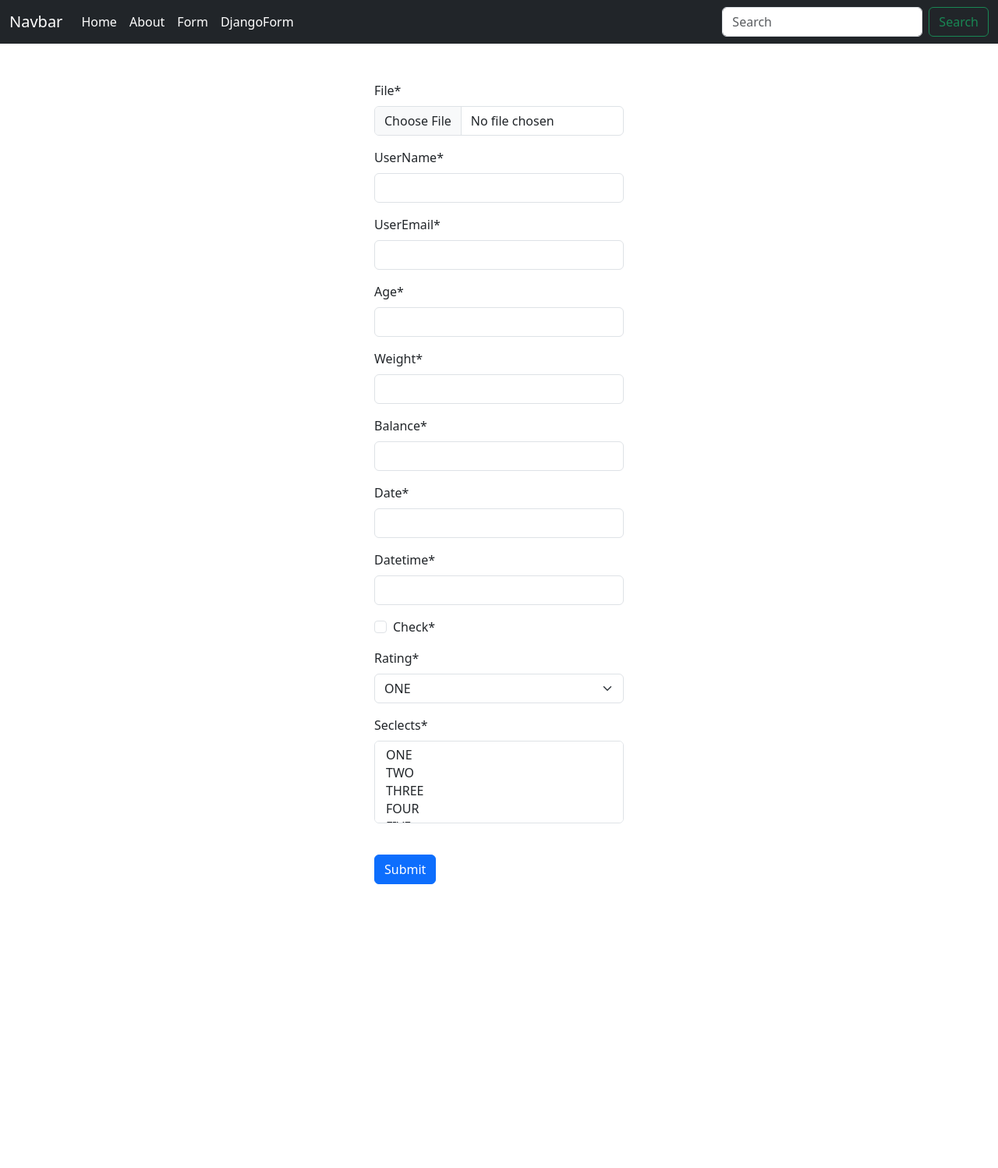
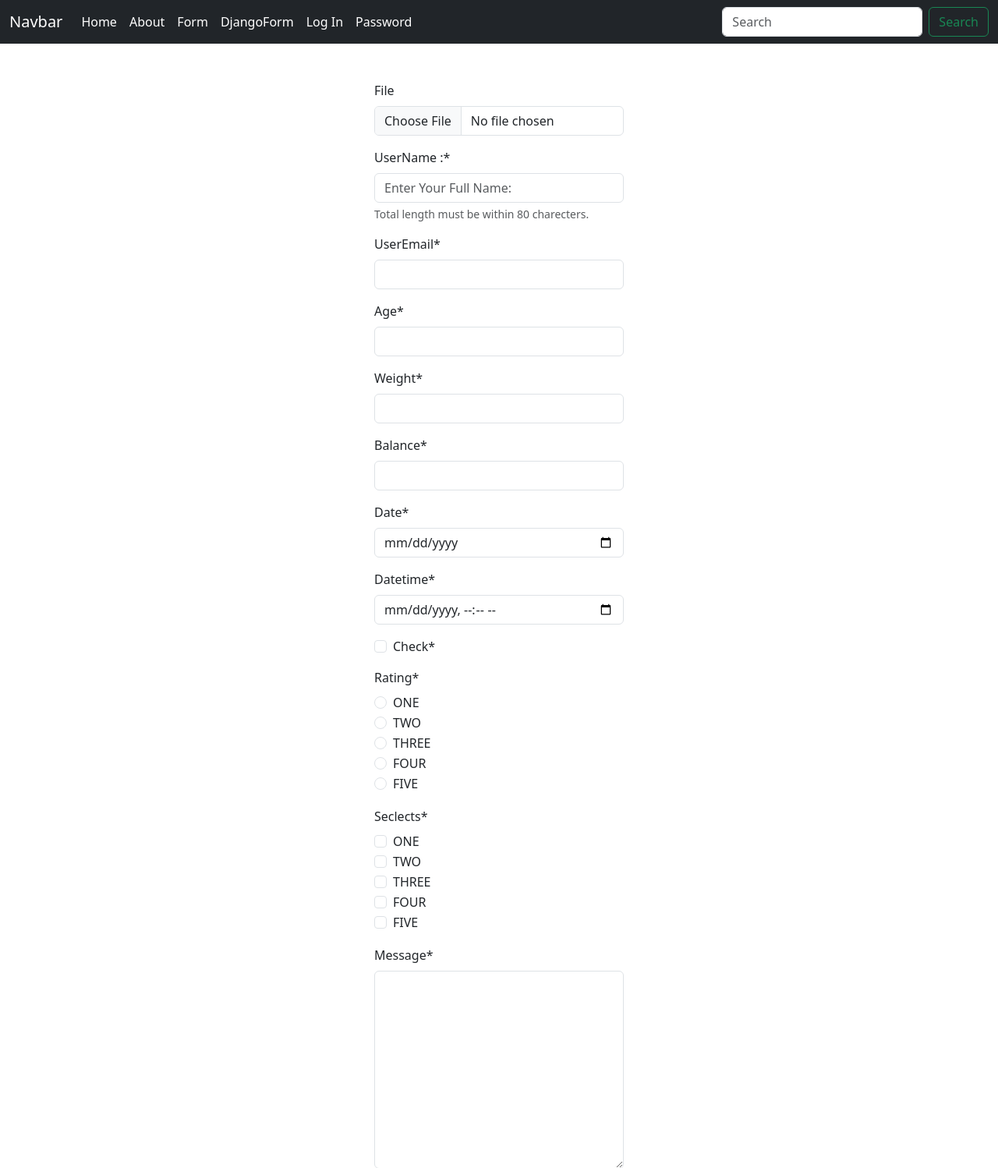
Before and after one commit to sumondebnath/Django, a Django app: page /djangoForm/ in a window 1280 px wide. Shown: the top 1498 px of the page at 78% size. Before the commit the page ends 1134 px from the top, so only its background shows below. Run offline with Django 4.2, Linux system fonts and the light colour scheme; some libraries are stand-ins or nearby versions.

Commit message:
form get post formField fieldValidation

```diff
--- a/projectFive/appOne/forms.py
+++ b/projectFive/appOne/forms.py
@@ -1,21 +1,76 @@
 from django import forms
+from django.core import validators
 
 class contactForm(forms.Form):
 
     # image = forms.ImageField()
 
-    file = forms.FileField()
+    file = forms.FileField(required=False)
 
-    name = forms.CharField(label="UserName")
+    name = forms.CharField(label="UserName :", help_text="Total length must be within 80 charecters.", widget=forms.TextInput(attrs={"placeholder":"Enter Your Full Name: "}))
     email = forms.EmailField(label="UserEmail")
     age = forms.IntegerField()
     weight = forms.FloatField()
     balance = forms.DecimalField()
-    date = forms.DateField()
-    dateTime = forms.DateTimeField()
+    date = forms.DateField(widget=forms.DateInput(attrs={"type":"Date"}))
+    dateTime = forms.DateTimeField(widget=forms.DateInput(attrs={"type":"datetime-local"}))
     check = forms.BooleanField()
 
     CHOICES = [(1, "ONE"), (2, "TWO"), (3, "THREE"), (4, "FOUR"), (5, "FIVE")]
-    rating = forms.ChoiceField(choices = CHOICES)
+    rating = forms.ChoiceField(choices = CHOICES, widget=forms.RadioSelect)
 
-    seclects = forms.MultipleChoiceField(choices = CHOICES)
+    seclects = forms.MultipleChoiceField(choices = CHOICES, widget=forms.CheckboxSelectMultiple)
+
+    message = forms.CharField(widget=forms.Textarea)
+
+# class LoginForm(forms.Form):
+#     name = forms.CharField(widget=forms.TextInput)
+#     email = forms.EmailField(widget=forms.EmailInput)
+
+    # def clean_name(self):
+    #     valName = self.cleaned_data["name"]
+    #     if len(valName) < 10:
+    #         raise forms.ValidationError("Enter a name with at least 10 charecters.")
+    #     return valName
+    # def clean_email(self):
+    #     valMail = self.cleaned_data["email"]
+    #     if "@" not in valMail or ".com" not in valMail:
+    #         raise forms.ValidationError("Incorrect Email.")
+    #     return valMail
+
+    # def clean(self):
+    #     cleaned_data = super().clean()
+    #     valName = self.cleaned_data["name"]
+    #     valMail = self.cleaned_data["email"]
+    #     if len(valName) < 10:
+    #         raise forms.ValidationError("Enter a name with at least 10 charecters.")
+    #     if "@" not in valMail or ".com" not in valMail:
+    #         raise forms.ValidationError("Incorrect Email.")
+
+
+def lengthCheck(value):
+    if len(value) < 10:
+        raise forms.ValidationError("Type some more texts.")
+
+class LoginForm(forms.Form):
+    name = forms.CharField(widget=forms.TextInput, validators=[validators.MinLengthValidator(10, message="Ensure this value has at least 10 characters.")])
+    email = forms.EmailField(widget=forms.EmailInput, validators=[validators.EmailValidator])
+    age = forms.IntegerField( validators=[validators.MinValueValidator(16), validators.MaxValueValidator(32)])
+    file = forms.FileField(widget=forms.FileInput, validators=[validators.FileExtensionValidator(allowed_extensions=["pdf", "png"])])
+    text = forms.CharField(widget=forms.Textarea, validators=[lengthCheck])
+
+
+
+
+class passwordvalidationForms(forms.Form):
+    name = forms.CharField()
+    password = forms.CharField(widget=forms.PasswordInput)
+    confirm_password = forms.CharField(widget=forms.PasswordInput)
+
+    def clean(self):
+        cleaned_data = super().clean()
+        passw = self.cleaned_data["password"]
+        conf_pass = self.cleaned_data["confirm_password"]
+
+        if passw != conf_pass:
+            raise forms.ValidationError("Password donot match.")
--- a/projectFive/appOne/urls.py
+++ b/projectFive/appOne/urls.py
@@ -6,4 +6,6 @@ urlpatterns = [
     path("about/", views.about, name="about"),
     path("form/", views.submitForm, name="form"),
     path("djangoForm/", views.djangoForm, name = "djangoForm"),
+    path("login/", views.Login, name="login"),
+    path("password/", views.passwordvalidation, name="password"),
 ]
--- a/projectFive/appOne/views.py
+++ b/projectFive/appOne/views.py
@@ -1,5 +1,5 @@
 from django.shortcuts import render
-from .forms import contactForm
+from .forms import contactForm, LoginForm, passwordvalidationForms
 
 # Create your views here.
 def home(request):
@@ -38,3 +38,24 @@ def djangoForm(request):
     else:
         form = contactForm()
     return render(request, "djangoForms.html", {"form":form})
+
+def Login(request):
+    if request.method == "POST":
+        form = LoginForm(request.POST, request.FILES)
+        if form.is_valid():
+            print(form.cleaned_data)
+        # return render(request, "loginForms.html", {"form":form})
+    else:
+        form = LoginForm()
+    return render(request, "loginForms.html", {"form":form})
+
+
+def passwordvalidation(request):
+    if request.method == "POST":
+        form = passwordvalidationForms(request.POST)
+        if form.is_valid():
+            print(form.cleaned_data)
+
+    else:
+        form = passwordvalidationForms()
+    return render(request, "passwordValidation.html", {"form":form})
--- a/projectFive/templates/base.html
+++ b/projectFive/templates/base.html
@@ -28,6 +28,12 @@
                   <li class="nav-item">
                     <a class="nav-link active text-white" aria-current="page" href="{% url 'djangoForm' %}">DjangoForm</a>
                   </li>
+                  <li class="nav-item">
+                    <a class="nav-link active text-white" aria-current="page" href="{% url 'login' %}">Log In</a>
+                  </li>
+                  <li class="nav-item">
+                    <a class="nav-link active text-white" aria-current="page" href="{% url 'password' %}">Password</a>
+                  </li>
 
                 </ul>
                 <form class="d-flex" role="search">
```
Also changed, not shown: projectFive/appOne/templates/loginForms.html (added, +14 -0 lines), projectFive/appOne/templates/passwordValidation.html (added, +12 -0 lines), projectFive/appOne/upload/101.png (added).
